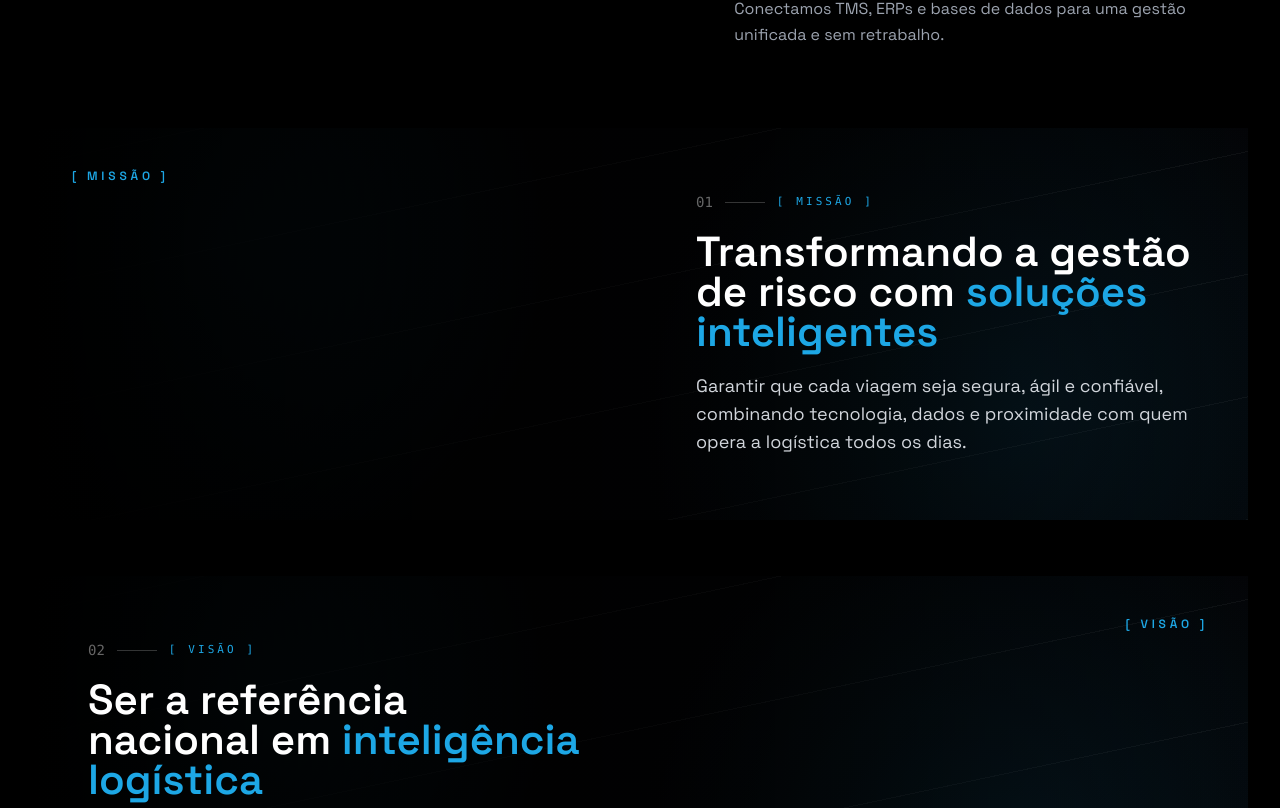
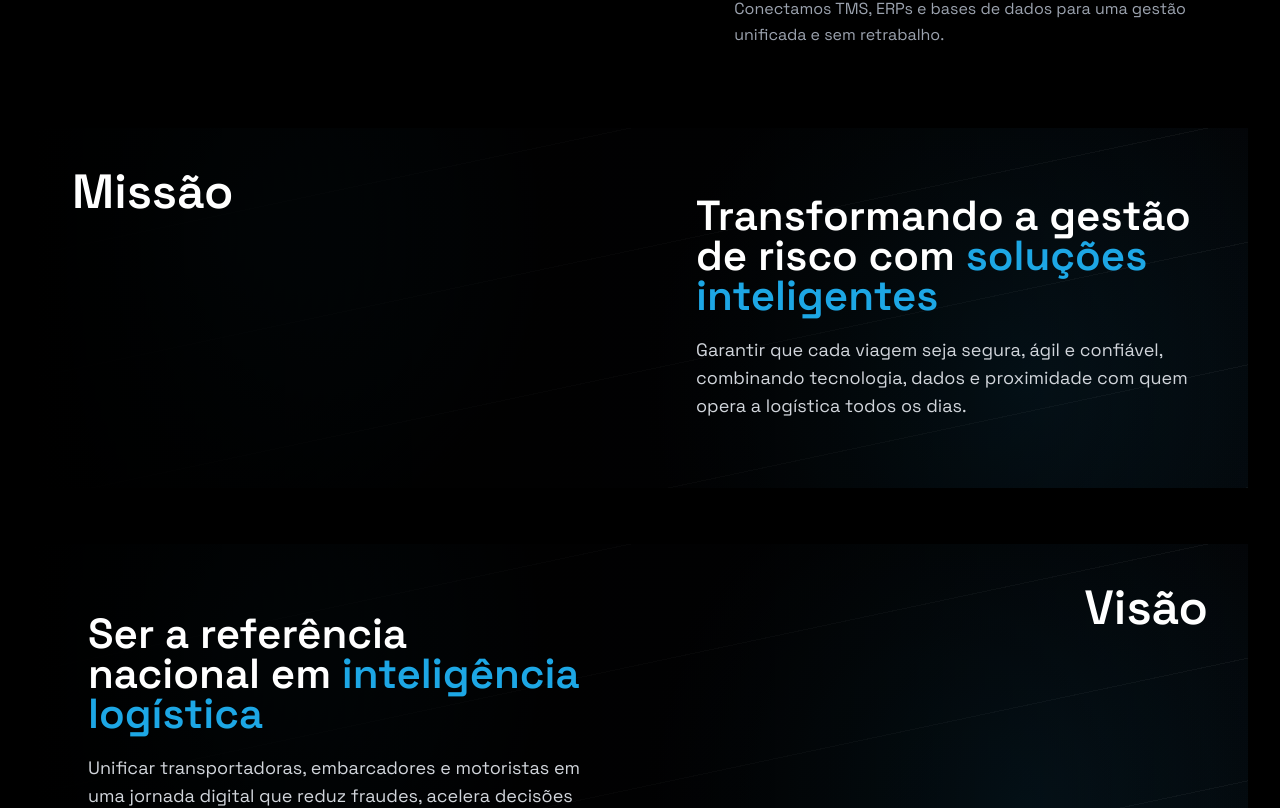
Before and after one commit to Wylham/Onrota-v2, a React (Vite) app: page / in a window 1280 px wide. Shown: the part 1472-2280 px from the top of the page. Built offline with nearby package versions, Linux system fonts and the light colour scheme.

Commit message:
feat: ajuste de texto e paragrafo MVV

```diff
--- a/src/components/sections/WhoWeAre.tsx
+++ b/src/components/sections/WhoWeAre.tsx
@@ -131,16 +131,16 @@ export const WhoWeAre: React.FC = () => {
 
               <div className="relative grid grid-cols-1 lg:grid-cols-2 min-h-[360px]">
                 <div
-                  className={`relative hidden lg:block ${
+                  className={`relative hidden lg:flex items-start ${
                     item.side === "left" ? "lg:col-start-2" : "lg:col-start-1"
                   }`}
                 >
                   <span
-                    className={`absolute top-10 text-xs tracking-[0.32em] uppercase font-semibold text-brand-primary ${
+                    className={`absolute top-10 ${
                       item.side === "right" ? "left-10" : "right-10"
-                    }`}
+                    } text-3xl sm:text-4xl lg:text-5xl font-semibold text-white leading-tight`}
                   >
-                    [ {item.tag} ]
+                    {item.tag}
                   </span>
                 </div>
 
@@ -149,17 +149,9 @@ export const WhoWeAre: React.FC = () => {
                     item.side === "left" ? "lg:col-start-1" : "lg:col-start-2"
                   }`}
                 >
-                  <div className="flex items-center gap-3 text-white/40 font-mono text-sm">
-                    <span>{item.number}</span>
-                    <span className="h-px w-10 bg-white/20" />
-                    <span className="uppercase tracking-[0.28em] text-[11px] text-brand-primary">
-                      [ {item.tag} ]
-                    </span>
-                  </div>
-
-                  <h3 className="text-3xl sm:text-4xl lg:text-[42px] font-semibold text-white leading-tight">
+                  <h4 className="text-3xl sm:text-4xl lg:text-[42px] font-semibold text-white leading-tight">
                     {item.title} <span className="text-brand-primary">{item.highlight}</span>
-                  </h3>
+                  </h4>
 
                   <p className="text-base sm:text-lg text-gray-300 leading-relaxed max-w-3xl">
                     {item.description}
```
